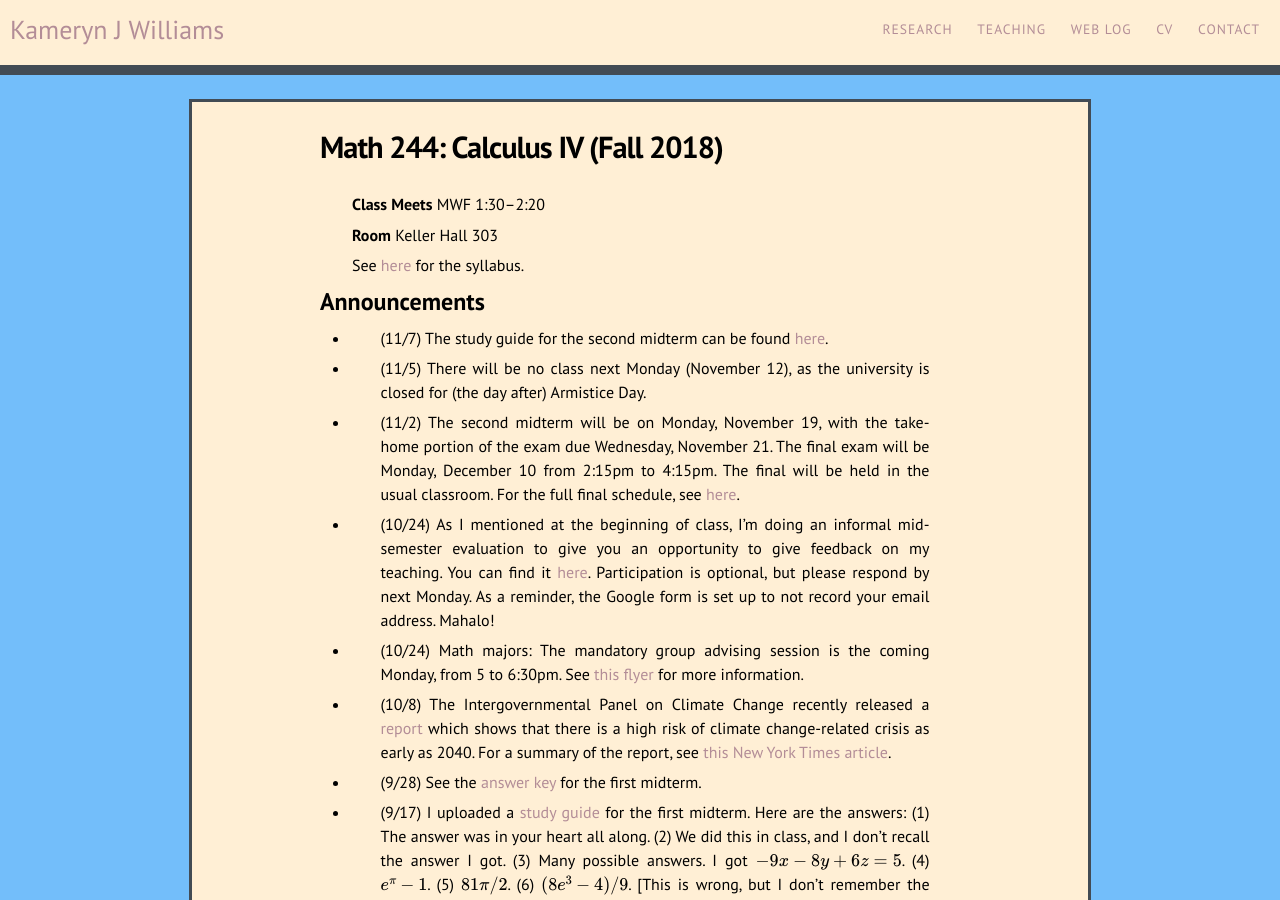
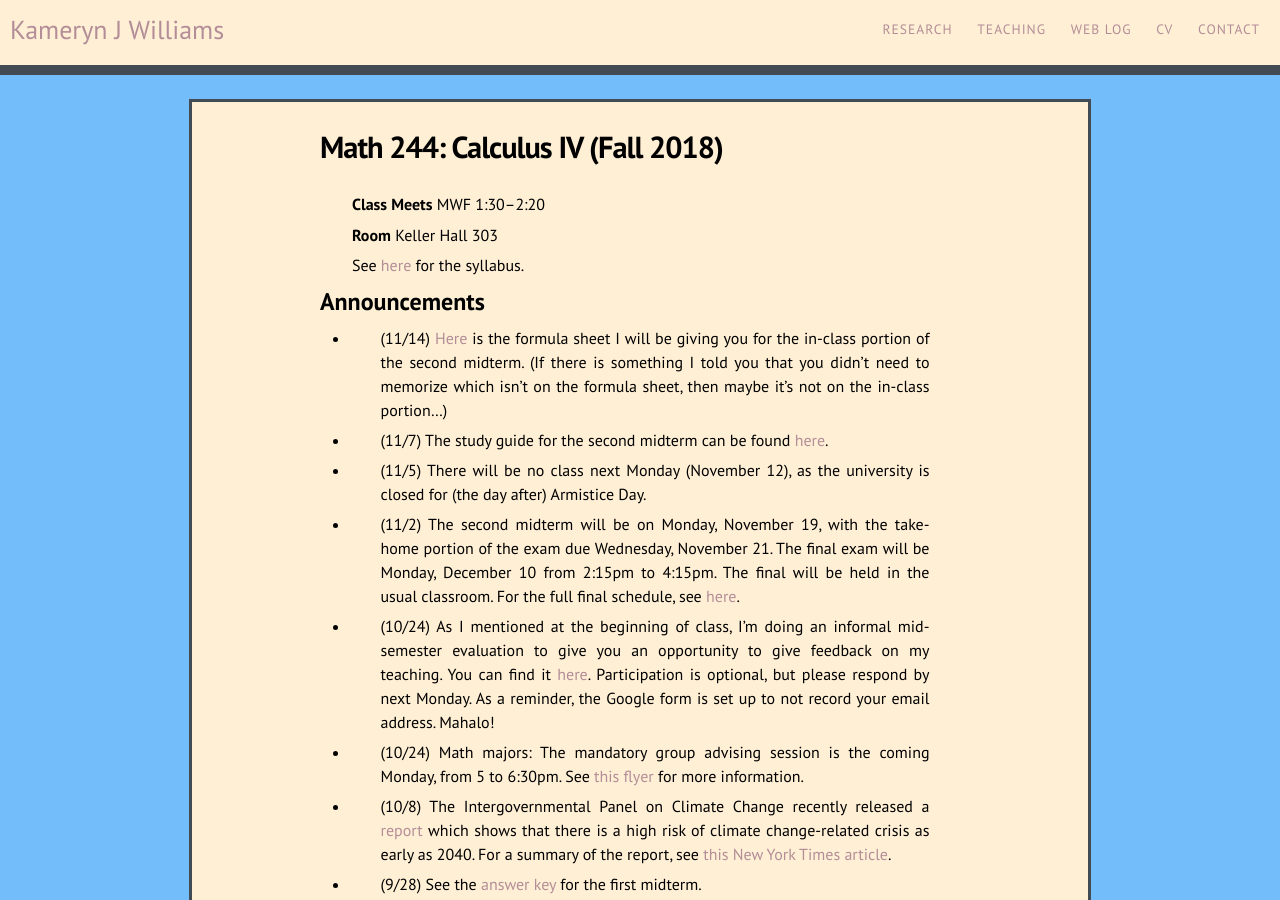
Before and after one commit to kamerynjw/kamerynjw.github.io, a Jekyll site: the page built from teaching/2018/math244.md, in a window 1280 px wide and 900 px high. Built offline with Jekyll 4.4.1, drawn with Linux system fonts in a browser that asks for light colours; nearby versions of some CDN libraries; formulas are drawn with MathJax 3.

Commit message:
added formula sheet

```diff
--- a/teaching/2018/math244.md
+++ b/teaching/2018/math244.md
@@ -12,6 +12,8 @@ See [here]({{ page.url }}syllabus) for the syllabus.
 
 Announcements
 -------------
+
+* (11/14) [Here]({{ page.url }}formula-sheet.pdf) is the formula sheet I will be giving you for the in-class portion of the second midterm. (If there is something I told you that you didn't need to memorize which isn't on the formula sheet, then maybe it's not on the in-class portion...)
 
 * (11/7) The study guide for the second midterm can be found [here]({{ page.url }}sg2.pdf).
 
```
Also changed, not shown: 1 other file.
